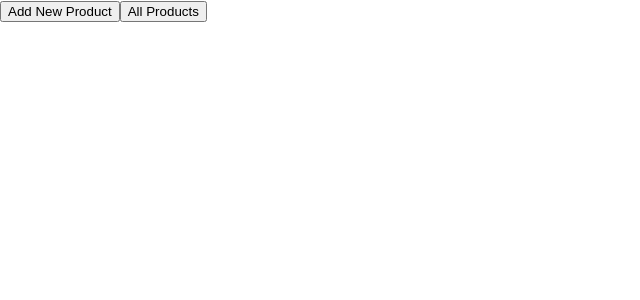
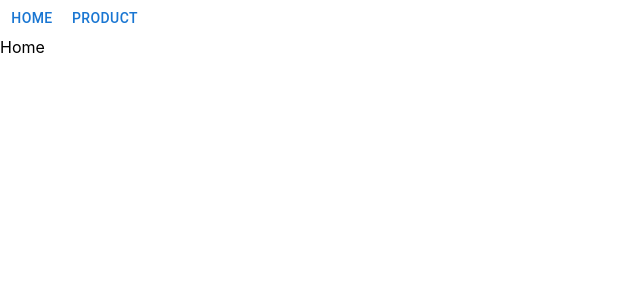
Before and after one commit to jaslife1/bcms-product-mgmt, a React app: page / in a window 1280 px wide. Shown: the top 300 px of the page, without its empty margins (0-640 px from the left). Built offline with nearby package versions, Linux system fonts and the light colour scheme; what react-relay would draw is missing.

Commit message:
Add navigation bar and Home component placeholder

```diff
--- a/src/components/App.js
+++ b/src/components/App.js
@@ -4,38 +4,20 @@ import React, {Component} from 'react';
 import ProductListPage from './ProductListPage';
 import { Route, useNavigate, Link, Routes } from "react-router-dom";
 import AddProduct from './AddProduct';
+import Home from './Home';
 
 export default function App () {
 
-  const navigate = useNavigate();
 
-  const addNewProduct = () => {
-    navigate("/addproduct")
-  }
-
-  const listProducts = () => {
-    navigate("/products")
-  }
 
   return (
     <div>
-      {/* Add this to a navigation bar */}
-      <button
-        onClick={addNewProduct}
-      >
-        Add New Product
-      </button>
-      <button
-        onClick={listProducts}
-      >
-        All Products
-      </button>
       <Routes>
+        <Route path="/" element={<Home />} />
         <Route path="/addproduct" element={<AddProduct />} />
         <Route path="/products" element={<ProductListPage />} />
-        {/* Add list of products. Add prompt that successful addition of product. Clear form when product is successfully added. Add prompt when addition
+        {/*Add prompt that successful addition of product. Clear form when product is successfully added. Add prompt when addition
         of product fails. Add edit of quantity for product */}
-        {/* <Route path="/" element={()} /> */}
       </Routes>
     </div>
   );
--- /dev/null
+++ b/src/components/Home.js
@@ -0,0 +1,16 @@
+
+import React, {Component} from "react";
+
+class Home extends Component {
+
+    render() {
+        return(
+            <div>
+                Home
+            </div>
+        )
+    }
+
+}
+
+export default Home;
--- /dev/null
+++ b/src/components/NavigationBar.js
@@ -0,0 +1,67 @@
+import React, {Component} from "react";
+import Button from '@mui/material/Button';
+import Menu from '@mui/material/Menu';
+import MenuItem from '@mui/material/MenuItem';
+import { useNavigate } from "react-router-dom";
+
+export default function NavigationBar() {
+    const [anchorEl, setAnchorEl] = React.useState(null);
+    const openProduct = Boolean(anchorEl);
+
+    const handleHomeClick = (event) => {
+        navigate("/")
+    };
+    const handleProductClick = (event) => {
+        setAnchorEl(event.currentTarget);
+    };
+    const handleClose = () => {
+        setAnchorEl(null);
+    };
+
+    const navigate = useNavigate();
+
+    const addNewProduct = () => {
+        handleClose()
+        navigate("/addproduct")
+    }
+
+    const listProducts = () => {
+        handleClose()
+        navigate("/products")
+    }
+
+    return (
+        <div>
+        <Button
+            id="basic-button"
+            aria-controls={openProduct ? 'basic-menu' : undefined}
+            aria-haspopup="true"
+            aria-expanded={openProduct ? 'true' : undefined}
+            onClick={handleHomeClick}
+        >
+            Home
+        </Button>
+        <Button
+            id="basic-button"
+            aria-controls={openProduct ? 'basic-menu' : undefined}
+            aria-haspopup="true"
+            aria-expanded={openProduct ? 'true' : undefined}
+            onClick={handleProductClick}
+        >
+            Product
+        </Button>
+        <Menu
+            id="basic-menu"
+            anchorEl={anchorEl}
+            open={openProduct}
+            onClose={handleClose}
+            MenuListProps={{
+            'aria-labelledby': 'basic-button',
+            }}
+        >
+            <MenuItem onClick={listProducts}>Product List</MenuItem>
+            <MenuItem onClick={addNewProduct}>Add New Product</MenuItem>
+        </Menu>
+        </div>
+    );
+}
--- a/src/index.js
+++ b/src/index.js
@@ -4,11 +4,13 @@ import './styles/index.css';
 import App from './components/App';
 import reportWebVitals from './reportWebVitals';
 import { BrowserRouter } from 'react-router-dom';
+import NavigationBar from './components/NavigationBar';
 
 const root = ReactDOM.createRoot(document.getElementById('root'));
 root.render(
   <React.StrictMode>
     <BrowserRouter>
+      <NavigationBar />
       <App />
     </BrowserRouter>
   </React.StrictMode>
```
